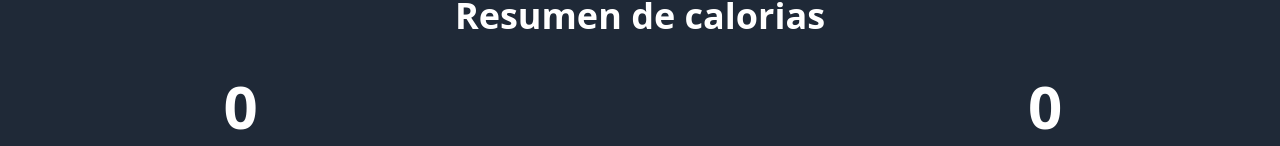
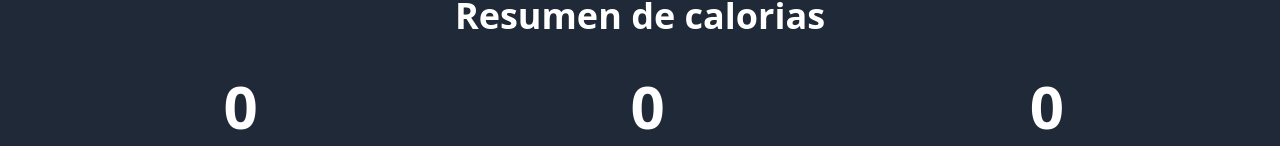
Before and after one commit to martin0123478/calories-tracker, a React app: page / in a window 1280 px wide. Shown: the part 654-800 px from the top of the page. Built offline with nearby package versions, Linux system fonts and the light colour scheme; the HTML template or start-up script is replaced by a standard one.

Commit message:
feat:show diference calories totals

```diff
--- a/src/components/CaloriesTracker.tsx
+++ b/src/components/CaloriesTracker.tsx
@@ -11,6 +11,8 @@
     const caloriesConsumed = useMemo(() => activities.reduce((total, activity) => activity.category === 1 ? total + activity.calories : total, 0), [activities])
 
     const caloriesburned = useMemo(() => activities.reduce((total, activity) => activity.category === 2 ? total + activity.calories : total, 0), [activities])
+
+    const netCalories = useMemo(() => caloriesConsumed - caloriesburned, [activities])
     return (
         <>
             <h2 className="text-4xl font-black text-white text-center">Resumen de calorias</h2>
@@ -24,6 +26,11 @@
                     calories={caloriesburned}
                     text="Quemadas"
                 />
+
+                <Calories
+                    calories={netCalories}
+                    text="Diferencia"
+                />
             </div>
 
 
```
